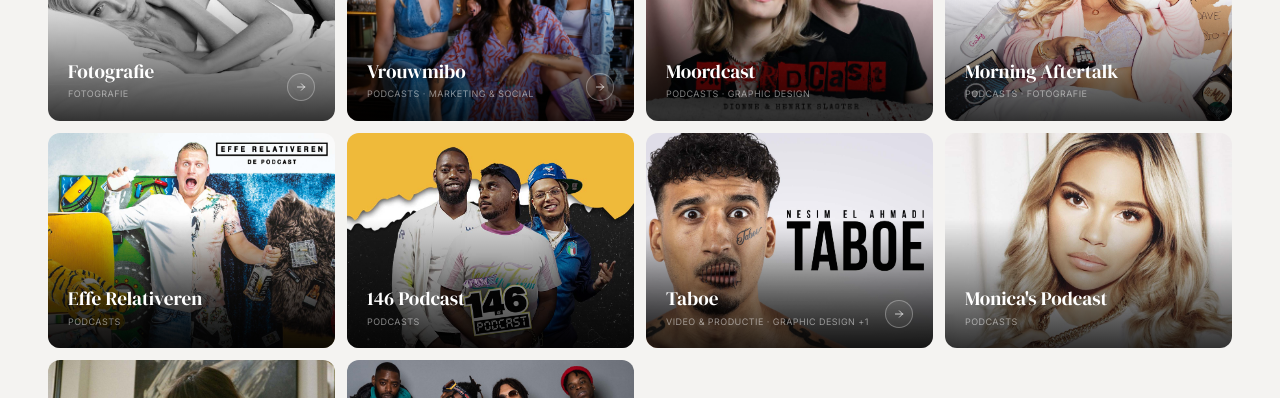
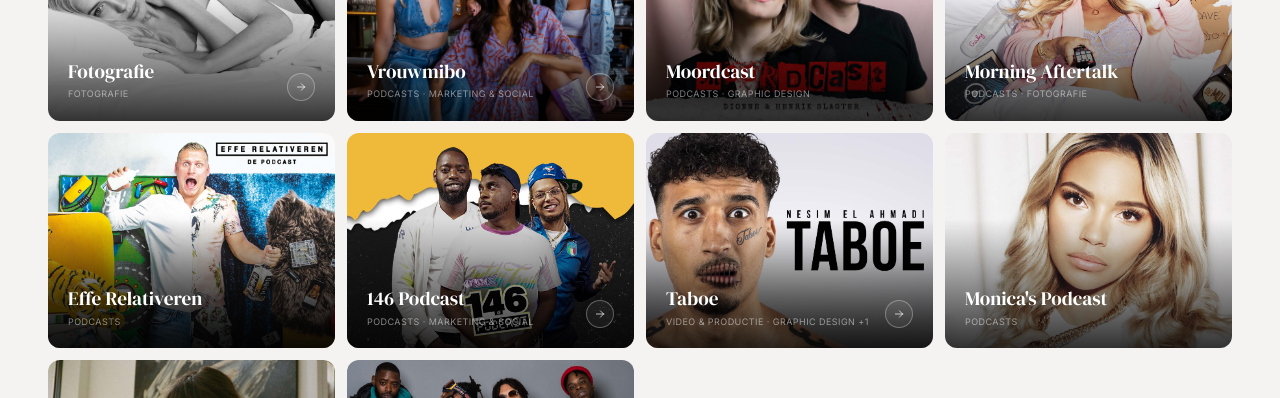
Before and after one commit to xmandysmit-tech/concess-website, a Next.js app: page /studio in a window 1280 px wide. Shown: the part 820-1218 px from the top of the page. Built offline with nearby package versions, Linux system fonts and the light colour scheme; a web font is replaced by a local one.

Commit message:
Studio: 146 Podcast klikbaar gemaakt + Marketing & Social tag + beschrijving

```diff
--- a/app/data/content.ts
+++ b/app/data/content.ts
@@ -511,13 +511,20 @@
     gallery: [],
   },
   {
+    slug: "146-podcast",
     title: "146 Podcast",
-    tags: ["Podcasts"],
+    tags: ["Podcasts", "Marketing & Social"],
     year: "2022",
     cover: "/images/Tegels/146 podcast.jpg",
     gradient: "from-zinc-700 to-zinc-950",
     tagline: "Concess Studio",
-    description: "",
+    description: "In samenwerking met FunX maakten we een vervolg op de ADF Podcast. In de 146 Podcast praten Cartiez en zijn co-host Lips je wekelijks bij over de actualiteit — samen met bekende gasten én afwisselende hosts als Ronnie Flex, Jack $hirak, Kid de Blits, DJ Dylan, Maximilli, Caza Kimpeman en Rollan. Elke week ontvangt het duo een artiest voor een live optreden in de studio. Naast de podcast verzorgde Concess ook de social media: dagelijkse fragmenten, challenges en interactie met de fans op Instagram en TikTok.",
+    socials: [
+      { platform: "Spotify", handle: "146 Podcast", url: "https://open.spotify.com/show/146podcast" },
+      { platform: "Instagram", handle: "@146podcast", url: "https://www.instagram.com/146podcast" },
+      { platform: "TikTok", handle: "@146podcast", url: "https://www.tiktok.com/@146podcast" },
+      { platform: "YouTube", handle: "FunX", url: "https://www.youtube.com/@FunX" },
+    ],
     gallery: [],
   },
   // ── 2021 ─────────────────────────────────────────────────
```
